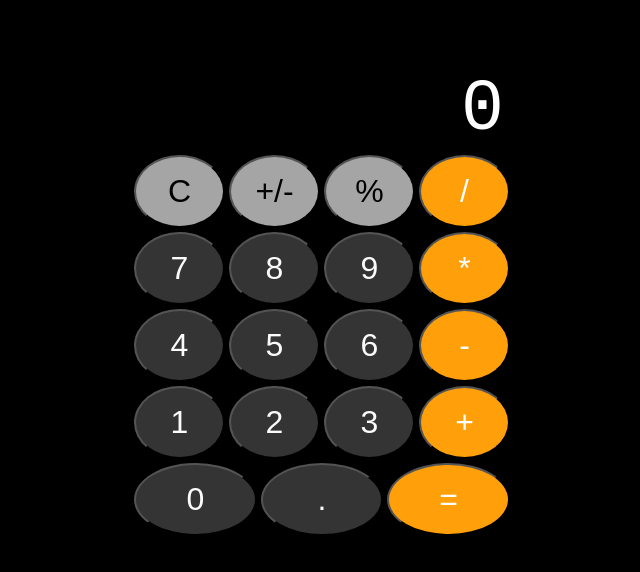
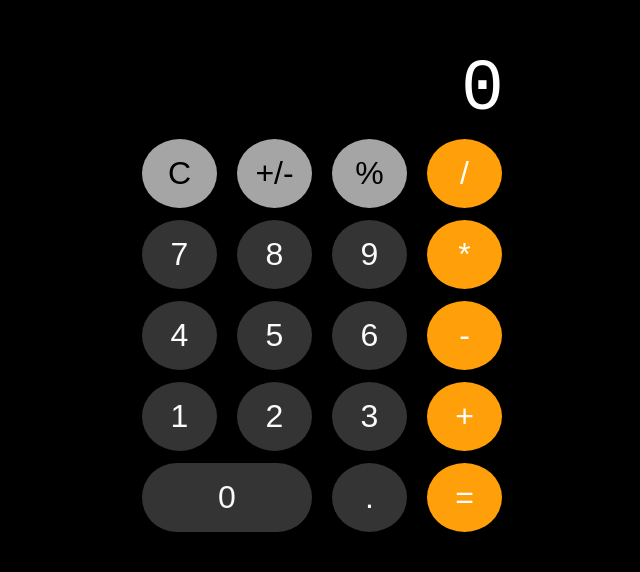
Before and after one commit to ZephyRemix/odin-calculator, a plain HTML site: page index.html in a window 1280 px wide. Shown: the part 122-694 px from the top of the page, without its empty margins (318-958 px from the left). Drawn offline with Linux system fonts and the light colour scheme.

Commit message:
Finalize design of calculator

```diff
--- a/style.css
+++ b/style.css
@@ -1,7 +1,3 @@
-/* * {
-    border: 1px solid red;
-} */
-
 body {
     background-color: #000000;
     font-family: monospace;
@@ -48,7 +44,14 @@ button {
     padding: 1rem;
     font-size: 2rem;
     flex: 1;
-    margin: 2px 2px;
+    margin: 6px 10px;
+    border: black;
+}
+
+.row-5 > :first-child {
+    box-sizing: border-box;
+    min-width: 170px;
+    border-radius: 70px;
 }
 
 .operator, #equals {
```
